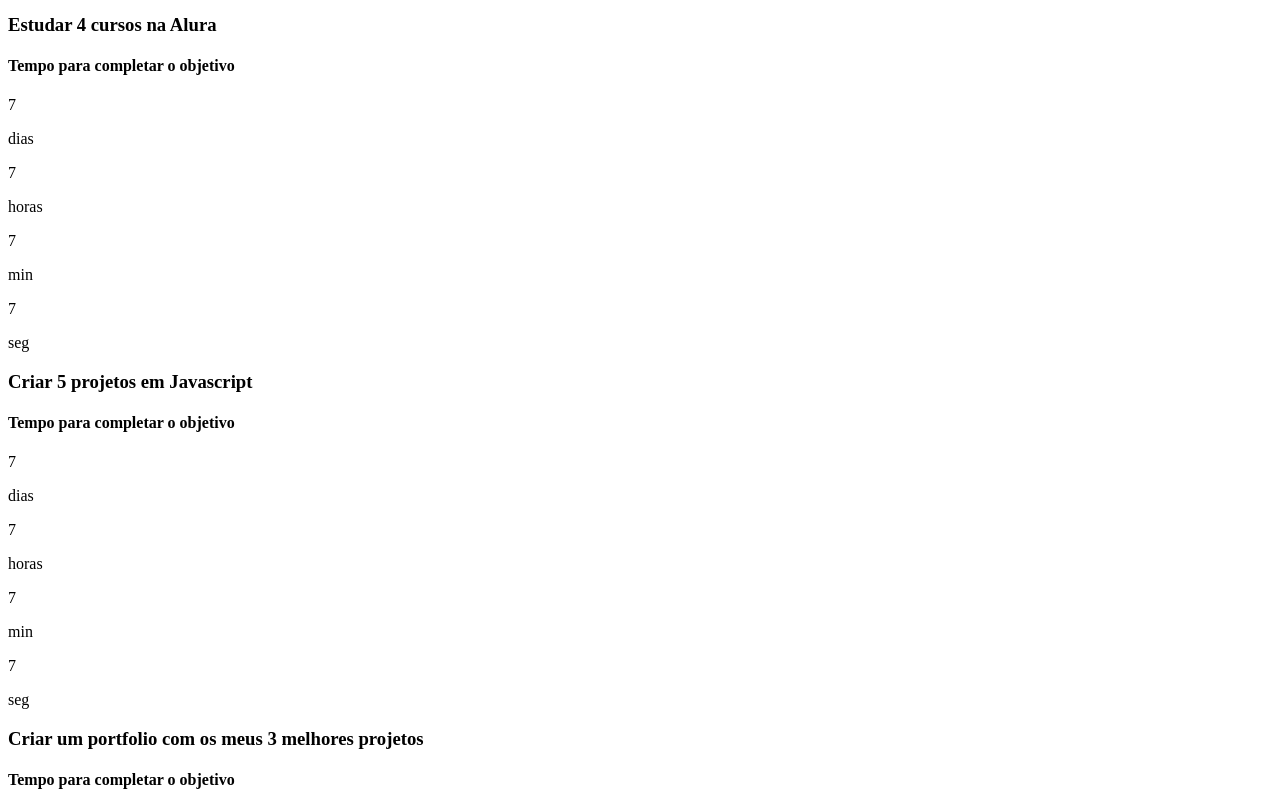
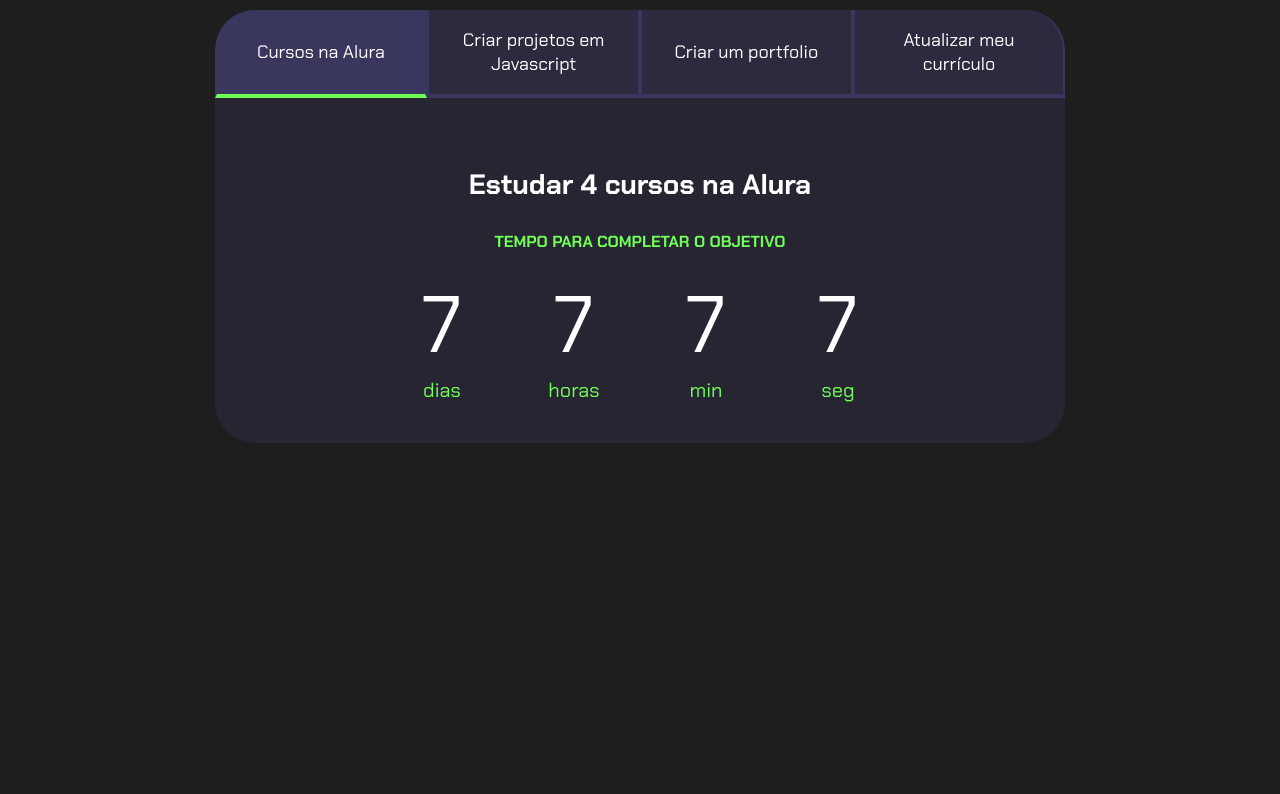
Before and after one commit to joosemiller/Jos-3D---PJ, a plain HTML site: page index.html in a window 1280 px wide. Shown: the part 93-887 px from the top of the page. After the commit the page ends 800 px from the top, so only its background shows below. Drawn offline with Linux system fonts and the light colour scheme; a script that the page names is missing.

Commit message:
Update style.css

```diff
--- a/style.css
+++ b/style.css
@@ -1,13 +1,255 @@
-:root{
-    --cor--de--fundo: #1E1E1E;
+@import   url('https://fonts.googleapis.com/css2?family=Chakra+Petch:wght@400;700&display=swap');
+
+
+
+:root {
+
+    --cor-de-fundo: #1E1E1E;
+
     --verde: #6FFF57;
+
     --branco: #FFFFFF;
+
     --botao-ativo: #3A375E;
-    --botao-ativo:#3A375E;
+
     --botao-inativo: rgba(58, 55, 94, 0.5);
+
     --texto-fundo: rgba(58, 55, 94, 0.3);
+
+}
+
+
+
+body {
+
+    background-color: var(--cor-de-fundo);
+
+    color: var(--branco);
+
+    font-family: 'Chakra Petch', sans-serif;
+
+}
 
 
 
 
+
+.conteudo-principal {
+
+    display: flex;
+
+    flex-direction: column;
+
+    justify-content: center;
+
+    align-items: center;
+
+    max-width: 1200px;
+
+    width: 100%;
+
+    margin: 0 auto;
+
 }
+
+
+
+.titulo-principal {
+
+    text-align: left;
+
+    width: 100%;
+
+    font-size: 32px;
+
+}
+
+
+
+.titulo-principal span {
+
+    color: var(--verde);
+
+}
+
+
+
+
+
+.botao {
+
+    font-family: 'Chakra Petch', sans-serif;
+
+    background-color: var(--botao-inativo);
+
+    color: var(--branco);
+
+    display: flex;
+
+    justify-content: center;
+
+    padding: 1em;
+
+    font-size: 18px;
+
+    align-items: center;
+
+    width: 100%;
+
+    border-bottom: 4px solid var(--botao-ativo);
+
+    border-left: 2px solid var(--botao-ativo);
+
+    border-right: 2px solid var(--botao-ativo);
+
+    border-top: none;
+
+}
+
+
+
+.botao:first-child {
+
+    border-radius: 40px 40px 0 0;
+
+}
+
+
+
+.botoes {
+
+    display: block;
+
+}
+
+
+
+.botao.ativo{
+
+    background-color: var(--botao-ativo);
+
+    border-bottom: 4px solid var(--verde);
+
+}
+
+
+
+.abas-textos{
+
+    background-color: var(--texto-fundo);
+
+    padding: 40px;
+
+    border-radius: 0 0 40px 40px;
+
+}
+
+.aba-conteudo.ativo{
+
+    display:block;
+
+}
+
+
+
+.aba-conteudo{
+
+    display: none;
+
+}
+
+
+
+.aba-conteudo-titulo-principal{
+
+    font-size: 28px;
+
+    text-align: center;
+
+}
+
+.aba-conteudo-titulo-secundario{
+
+    text-align: center;
+
+    color: var(--verde);
+
+    text-transform: uppercase;
+
+}
+
+
+
+.contador{
+
+    display:flex;
+
+    justify-content: center;
+
+    flex-wrap: wrap;
+
+}
+
+.contador-digito{
+
+    padding: 0 16px;
+
+    text-align: center;
+
+    min-width: 100px;
+
+}
+
+
+
+.contador-digito-numero{
+
+    font-size: 80px;
+
+    margin: 0;
+
+
+
+}
+
+
+
+.contador-digito-texto{
+
+    color: var(--verde);
+
+    font-size: 20px;
+
+    margin: 0;
+
+
+
+}
+
+
+
+@media screen and (min-width: 768px) {
+
+    .botoes {
+
+        display: flex;
+
+    }
+
+
+
+    .botao:first-child {
+
+        border-radius: 40px 0 0 0;
+
+    }
+
+
+
+    .botao:last-child {
+
+        border-radius: 0 40px 0 0;
+
+    }
+
+}
```
